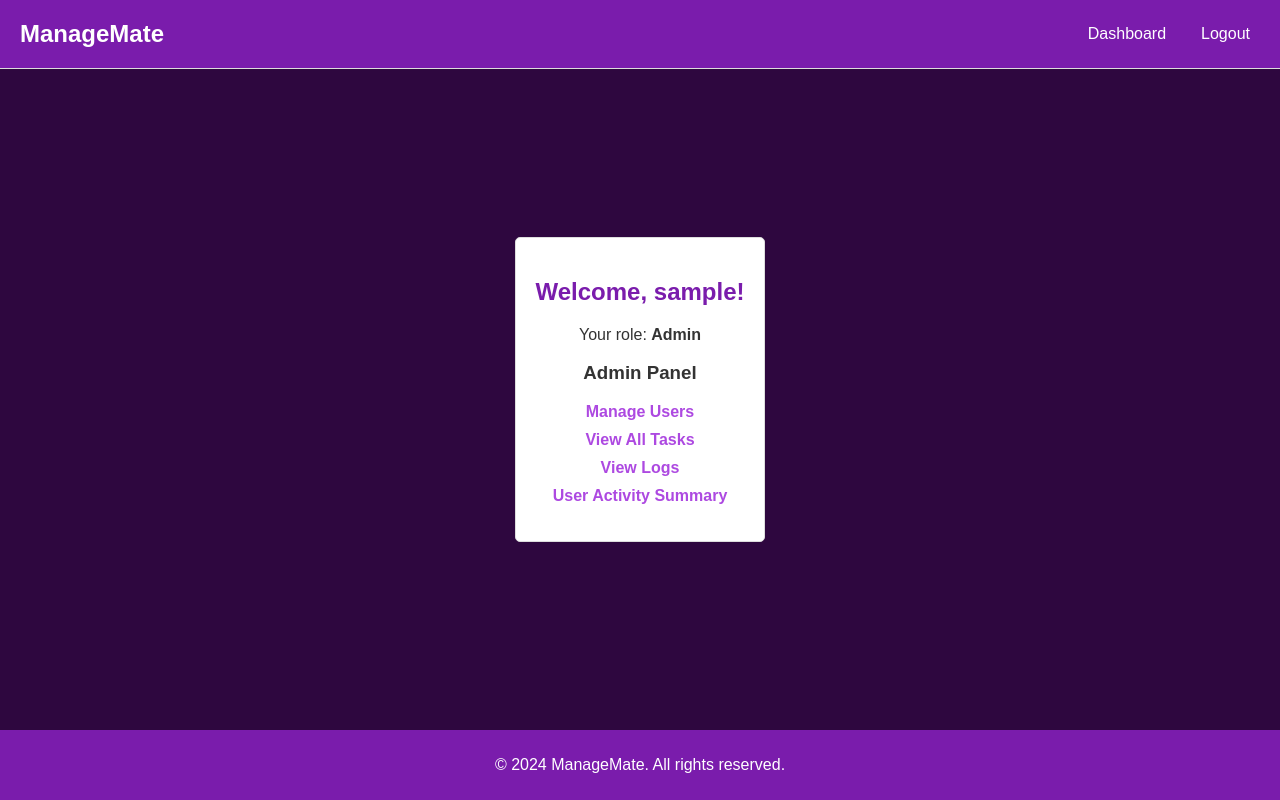
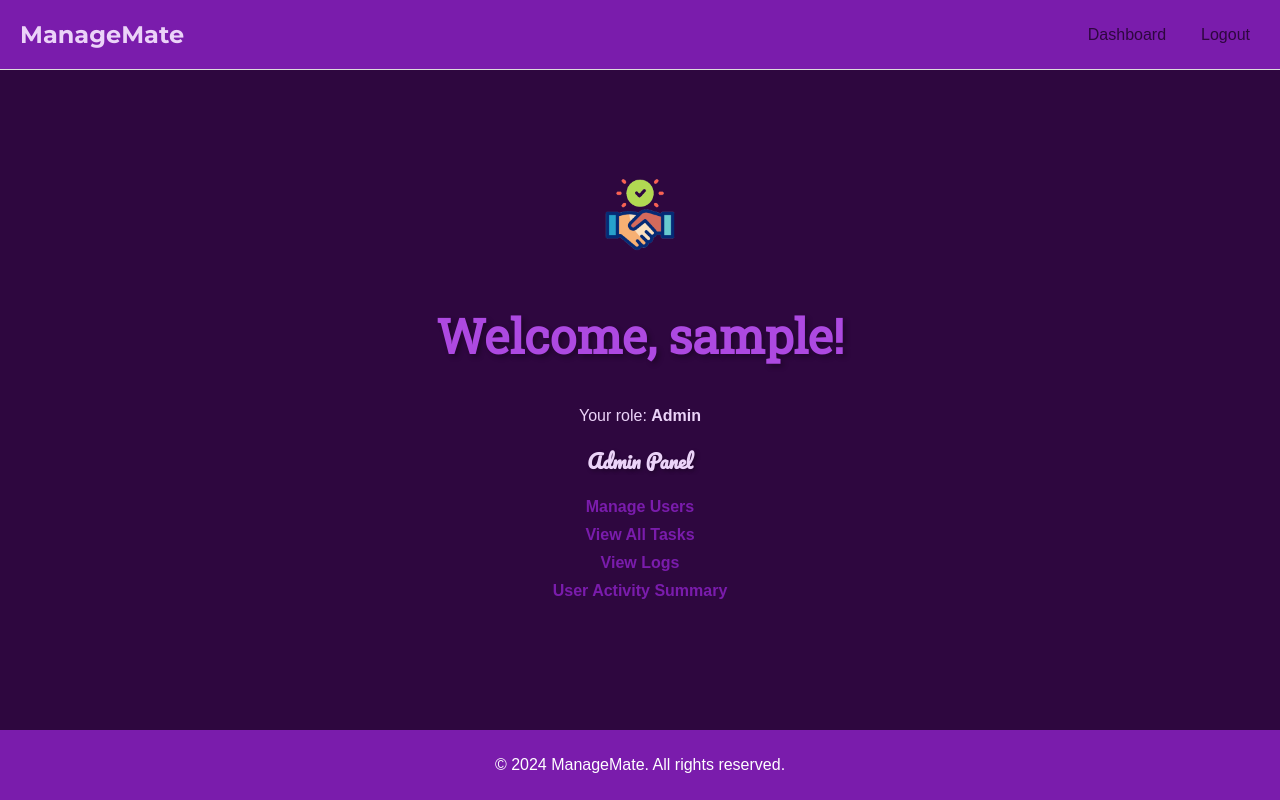
Before and after one commit to hersheydoria/task-management, a PHP site: page /dashboard.php in a window 1280 px wide. Run offline with PHP 8.4, Linux system fonts and the light colour scheme; the visitor is signed in with stand-in values (Sample User, id 1); tables that the repository leaves empty or names only in its code hold one stand-in row (values such as "Sample post"); some libraries are stand-ins or nearby versions.

Commit message:
feat: changes in dashboard

```diff
--- a/assets/style.css
+++ b/assets/style.css
@@ -48,6 +48,14 @@ html, body {
     max-width: 100%; /* Ensure the GIF does not exceed the container width */
 }
 
+.grettings-image {
+    display: block;
+    margin: 0 auto 20px;
+    height: 100px; /* Adjust the height to a medium size */
+    width: auto; /* Maintain the aspect ratio */
+    max-width: 100%; /* Ensure the GIF does not exceed the container width */
+}
+
 
 /* Ensure the footer stays at the bottom */
 footer {
@@ -81,8 +89,11 @@ header {
 header h1 {
     margin: 0;
     font-size: 24px;
-    color: white;
+    color: #EBD3F8;
+    font-family: 'Montserrat', sans-serif;
 }
+
+
 
 /* Styling for the navigation */
 header nav {
@@ -92,7 +103,7 @@ header nav {
 
 header nav a {
     text-decoration: none;
-    color: #fff;
+    color: #2E073F;
     font-size: 16px;
     padding: 5px 10px;
     border-radius: 5px;
@@ -100,8 +111,7 @@ header nav a {
 }
 
 header nav a:hover {
-    background-color: black;
-    color: white;
+    color: #EBD3F8;
 }
 
 form {
@@ -144,19 +154,38 @@ footer {
     margin-bottom: 0;
 }
 
+
 .dashboard {
     text-align: center;
-    margin: 20px auto;
-    max-width: 800px;
-    background: #fff;
+    margin: 20px auto; /* Center the dashboard horizontally with a margin */
+    width: 100%; /* Make the width 100% so it can adjust responsively */
+    max-width: 800px; /* Limit the maximum width */
     padding: 20px;
-    border: 1px solid #ddd;
     border-radius: 5px;
+    box-sizing: border-box; /* Ensure padding is included in the width calculation */
 }
 
+
 .dashboard h2 {
-    color: #7A1CAC;
+    color: #AD49E1;
+    font-size: 3rem; /* Adjust the size as needed */
+    font-family: 'Roboto Slab', serif; /* Interesting font style */
+    text-shadow: 3px 3px 5px rgba(0, 0, 0, 0.3); /* Adding shadow */
 }
+
+.dashboard p{
+    color: #EBD3F8;
+    font-size: medium;
+}
+
+.dashboard h3 {
+    color: #EBD3F8;
+    font-size: larger;
+    font-family: 'Pacifico', cursive; /* Interesting font style */
+    text-shadow: 2px 2px 4px rgba(0, 0, 0, 0.3); /* Adding shadow */
+}
+
+
 
 .dashboard-content ul {
     list-style: none;
@@ -166,6 +195,11 @@ footer {
 .dashboard-content li {
     margin: 10px 0;
 }
+
+.dashboard-content li a{
+    color: #7A1CAC;
+}
+
 
 .dashboard-content a {
     color: #AD49E1;
--- a/dashboard.php
+++ b/dashboard.php
@@ -33,6 +33,7 @@ $username = $user['username'];
 <?php include 'includes/header.php'; ?>
 <div class="main-content">
     <div class="dashboard">
+         <img src="hihoo.gif" alt="Business GIF" class="grettings-image">
         <h2>Welcome, <?= htmlspecialchars($username) ?>!</h2>
         <p>Your role: <strong><?= ucfirst($role) ?></strong></p>
         <div class="dashboard-content">
@@ -59,4 +60,8 @@ $username = $user['username'];
         </div>
     </div>
 </div>
+
+<link href="https://fonts.googleapis.com/css2?family=Roboto+Slab&display=swap" rel="stylesheet">
+<link href="https://fonts.googleapis.com/css2?family=Pacifico&display=swap" rel="stylesheet">
+
 <?php include 'includes/footer.php'; ?>
--- a/includes/header.php
+++ b/includes/header.php
@@ -10,6 +10,8 @@ if (session_status() === PHP_SESSION_NONE) {
 <head>
     <meta charset="UTF-8">
     <meta name="viewport" content="width=device-width, initial-scale=1.0">
+    <link href="https://fonts.googleapis.com/css2?family=Montserrat:wght@400;500;700&display=swap" rel="stylesheet">
+
     <link rel="stylesheet" href="assets/style.css?v=1.0">
 <link rel="stylesheet" href="../assets/style.css?v=1.0">
     <title>ManageMate</title>
```
Also changed, not shown: gg.gif (deleted), hihoo.gif (added).
